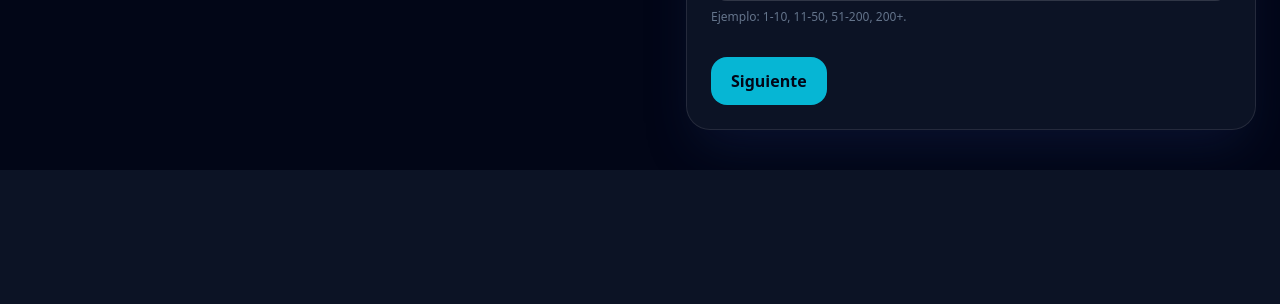
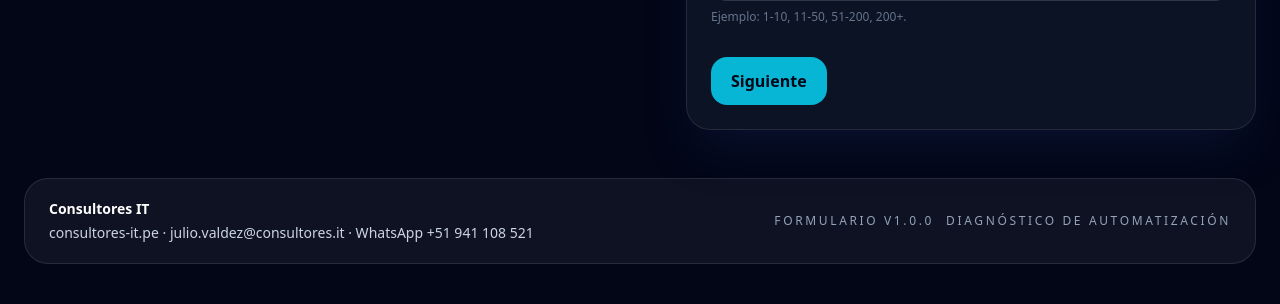
Before and after one commit to cyberdog1993/IA_Readiness, a Laravel app: page / in a window 1280 px wide. Shown: the part 1404-1708 px from the top of the page. Before the commit the page ends 1574 px from the top, so only its background shows below. Run offline with Laravel 12, Linux system fonts and the light colour scheme; some libraries are stand-ins or nearby versions.

Commit message:
agregar pie de pagina publico

```diff
--- a/resources/views/layouts/public.blade.php
+++ b/resources/views/layouts/public.blade.php
@@ -17,6 +17,19 @@
             </div>
         </div>
         @yield('content')
+
+        <footer class="mt-12 rounded-3xl border border-white/10 bg-white/5 px-6 py-5 text-sm text-slate-300">
+            <div class="flex flex-col gap-3 md:flex-row md:items-center md:justify-between">
+                <div class="space-y-1">
+                    <p class="font-semibold text-white">Consultores IT</p>
+                    <p>consultores-it.pe · julio.valdez@consultores.it · WhatsApp +51 941 108 521</p>
+                </div>
+                <div class="flex flex-wrap gap-3 text-xs uppercase tracking-[0.22em] text-slate-400">
+                    <span>Formulario v1.0.0</span>
+                    <span>Diagnóstico de automatización</span>
+                </div>
+            </div>
+        </footer>
     </main>
 </body>
 </html>
```
